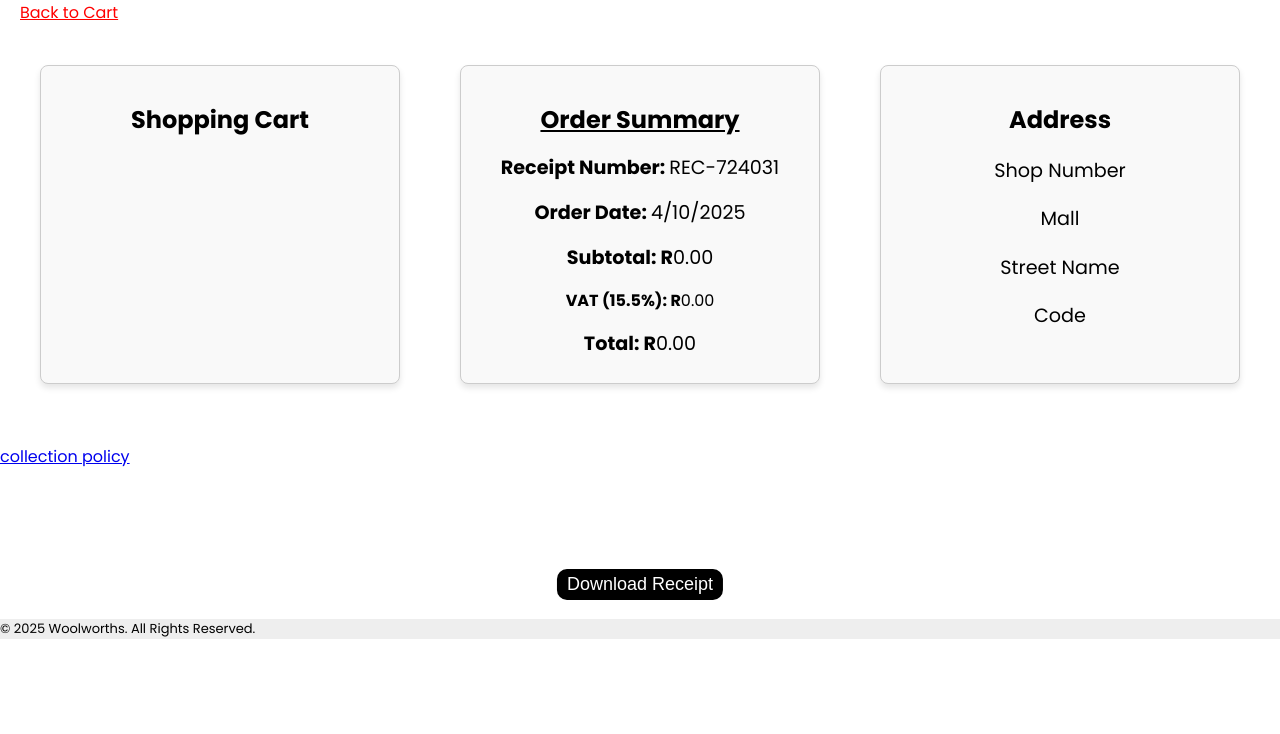
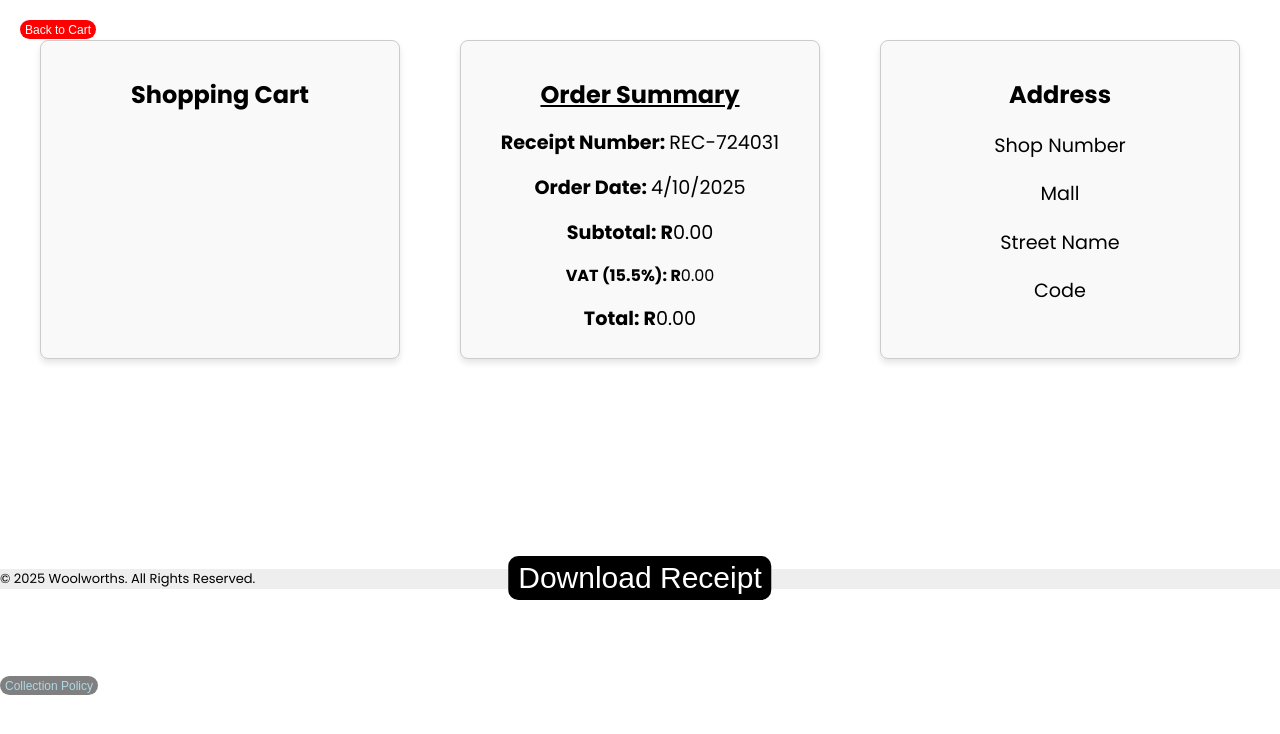
Before and after one commit to siyabonga2mkhize/html-demo, a plain HTML site: page Checkout/Checkout.html in a window 1280 px wide. Drawn offline with Linux system fonts and the light colour scheme.

Commit message:
changed path to methods

```diff
--- a/CSS/style.css
+++ b/CSS/style.css
@@ -291,7 +291,7 @@ body.showCart .container{
     color: white;
     border-radius: 10px;
     padding: 5px 10px;
-    font-size: 18px;
+    font-size: 30px;
     border: none;
     cursor: pointer;
     outline: none;
@@ -317,7 +317,53 @@ footer{
 }
 /**Collection Page */
 .backToCheckOut{
+    background-color: red;
+    color: white;
+    border-radius: 10px;
+    padding: 2.5px 5px;
+    font-size: 12px;
+    border: none;
+    cursor: pointer;
+    outline: none;
+    appearance: none;
+    position: absolute;
+    top: 5px;
+    left: 5px;
     margin-bottom: 20px;
-    margin-left: 20px;
     transform: none;
 }
+/**back to Cart Page */
+.backToCart{
+    background-color: red;
+    color: white;
+    border-radius: 10px;
+    padding: 2.5px 5px;
+    font-size: 12px;
+    border: none;
+    cursor: pointer;
+    outline: none;
+    appearance: none;
+    position: absolute;
+    top: 0px;
+    left: 0px;
+    margin-bottom: 5px;
+    transform: none;
+}
+
+/**to collection polciy*/
+.collectionPolicy{
+    background-color: gray;
+    color: lightblue;
+    border-radius: 10px;
+    padding: 2.5px 5px;
+    font-size: 12px;
+    border: none;
+    cursor: pointer;
+    outline: none;
+    appearance: none;
+    position: absolute;
+    bottom: 100px;
+    left: 0px;
+    margin-bottom: 5px;
+    transform: none;
+}
--- a/Checkout/Checkout.html
+++ b/Checkout/Checkout.html
@@ -12,7 +12,7 @@
 </script>
 </head>
 <body>
-    <a href="/index.html" class="backToCart" target="_self">Back to Cart</a>
+    <button class="backToCart" onclick="goToCart()">Back to Cart</button>
 
     <div class="containerCheckout">
     <div class="list">
@@ -54,7 +54,7 @@
     <script src="checkout.js"></script>
 
 
-    <a href="/Checkout/collection.html">collection policy</a>
+    <button class="collectionPolicy" onclick="goToCollection()">Collection Policy</button>
     <footer>
         <p>© 2025 Woolworths. All Rights Reserved.</p>
     </footer>
--- a/Checkout/checkout.js
+++ b/Checkout/checkout.js
@@ -96,3 +96,15 @@ function calculateSummary() {
     document.getElementById('total').textContent = total.toFixed(2);
 }
 calculateSummary();
+
+
+/*go to cart and collection policy*/
+    function goToCart() {
+        // Navigate to the Cart page
+        window.location.href = '/index.html';
+    }
+
+    function goToCollection() {
+        // Navigate to the Collection Policy page
+        window.location.href = '/Checkout/collection.html';
+    }
```
Also changed, not shown: Checkout/collection.html (+7 -2 lines).
